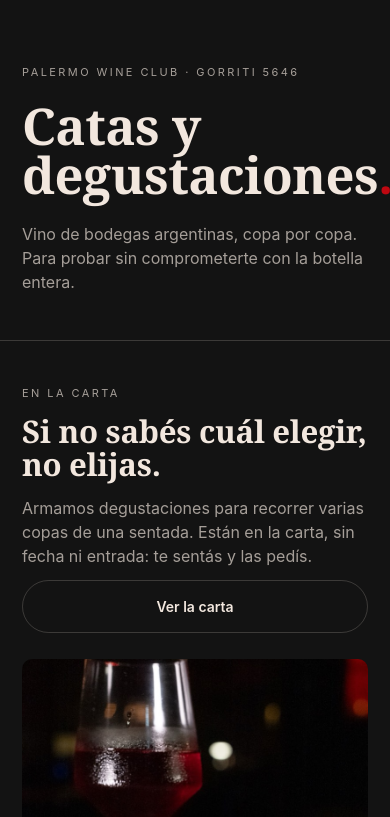
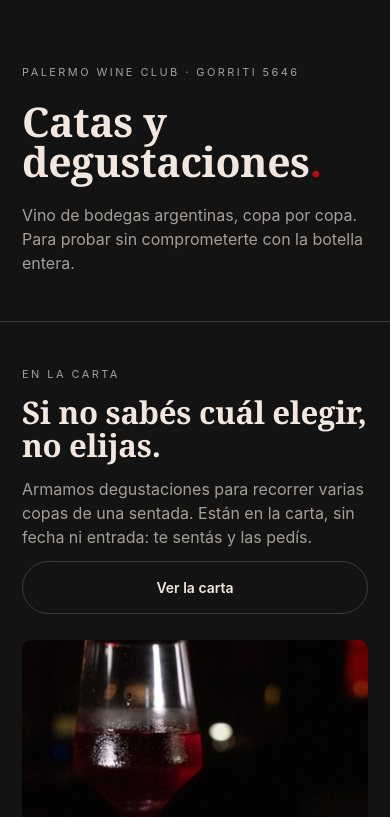
Before and after one commit to celinamescalante/pwc, a plain HTML site: page landings/catas/index.html in a window 390 px wide. Shown: the top 817 px of the page. Drawn offline with Linux system fonts and the light colour scheme.

Commit message:
Publicar landings/catas/index.html

```diff
--- a/landings/catas/index.html
+++ b/landings/catas/index.html
@@ -43,7 +43,7 @@ fbq('track', 'PageView');
   .eyebrow{font-size:11px;letter-spacing:0.22em;text-transform:uppercase;color:var(--muted)}
   header{padding:64px 0 46px}
   header .eyebrow{margin-bottom:20px}
-  h1{font-family:var(--serif);font-weight:700;font-size:clamp(40px,13vw,64px);line-height:0.98;letter-spacing:-0.01em}
+  h1{font-family:var(--serif);font-weight:700;font-size:clamp(34px,10.5vw,64px);line-height:0.98;letter-spacing:-0.01em}
   h1 .red{color:var(--red)}
   .lede{margin-top:22px;font-size:16px;color:var(--muted);max-width:34ch}
   .rule{height:1px;background:var(--line)}
```
